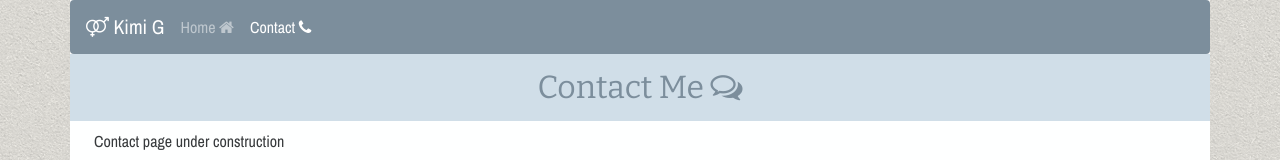
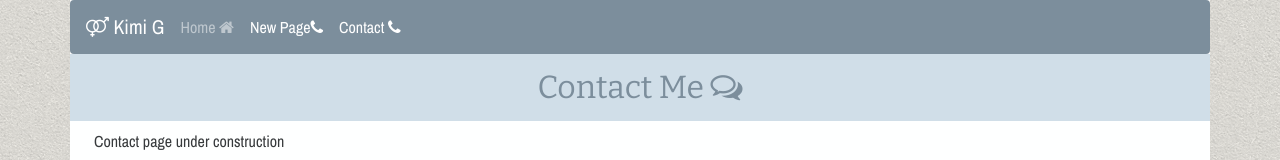
Before and after one commit to kgowans/kgowans.github.io, a plain HTML site: page contact/index.html in a window 1280 px wide. Shown: the top 160 px of the page. Drawn offline with nearby package versions, Linux system fonts and the light colour scheme.

Commit message:
Update index.html

```diff
--- a/contact/index.html
+++ b/contact/index.html
@@ -22,6 +22,9 @@
                 <ul class="nav navbar-nav">
                     <li class="nav-item">
                         <a class="nav-link" href="/">Home <i class="fa fa-home"></i></a>
+                    </li>
+                    <li class="nav-item">
+                        <a class="nav-link active" href="NewPage">New Page<i class="fa fa-phone"></i></a>
                     </li>
                     <li class="nav-item">
                         <a class="nav-link active" href="/contact">Contact <i class="fa fa-phone"></i></a>
```
